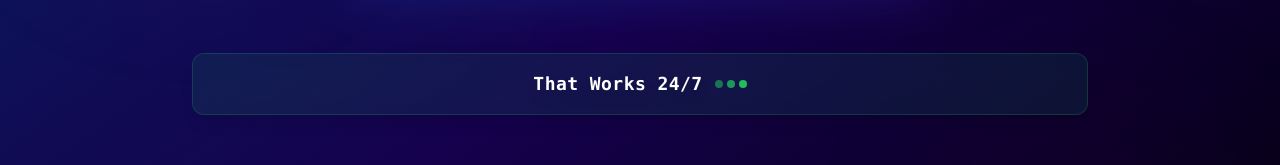
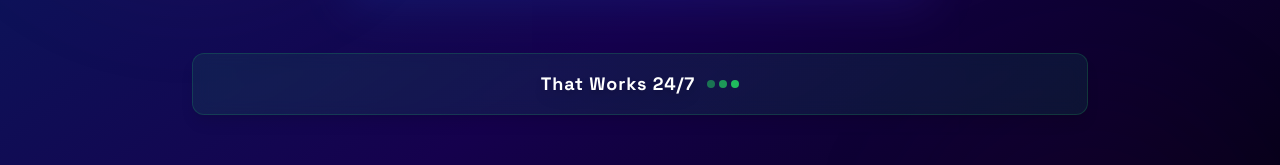
Before and after one commit to Emre-web/YILDIRIMAUTOMATION, a Next.js app: page / in a window 1280 px wide. Shown: the part 415-580 px from the top of the page. Built offline with nearby package versions, Linux system fonts and the light colour scheme.

Commit message:
Professional CSS fix: apply working 7/24 styles to all animations

```diff
--- a/components/Hero.tsx
+++ b/components/Hero.tsx
@@ -170,10 +170,19 @@ export const Hero: React.FC = () => {
                 backdropFilter: 'blur(8px)',
                 WebkitBackdropFilter: 'blur(8px)',
                 marginBottom: '5rem',
-                boxShadow: '0 10px 15px -3px rgba(0,0,0,0.1), 0 4px 6px -2px rgba(0,0,0,0.05)'
+                boxShadow: '0 10px 15px -3px rgba(0,0,0,0.1), 0 4px 6px -2px rgba(0,0,0,0.05)',
+                fontFamily: "'Space Grotesk', sans-serif",
+                letterSpacing: '0.05em'
               }}
             >
-          <span className="text-white font-bold font-mono text-lg tracking-wide drop-shadow-lg">{t.thatWorks247}</span>
+          <span
+              className="text-white font-bold font-mono text-lg tracking-wide drop-shadow-lg"
+              style={{
+                fontFamily: "'Space Grotesk', sans-serif",
+                textShadow: '0 4px 6px rgba(0,0,0,0.1)',
+                letterSpacing: '0.05em'
+              }}
+            >{t.thatWorks247}</span>
           <div className="flex gap-1">
             {[...Array(3)].map((_, i) => (
               <div
```
